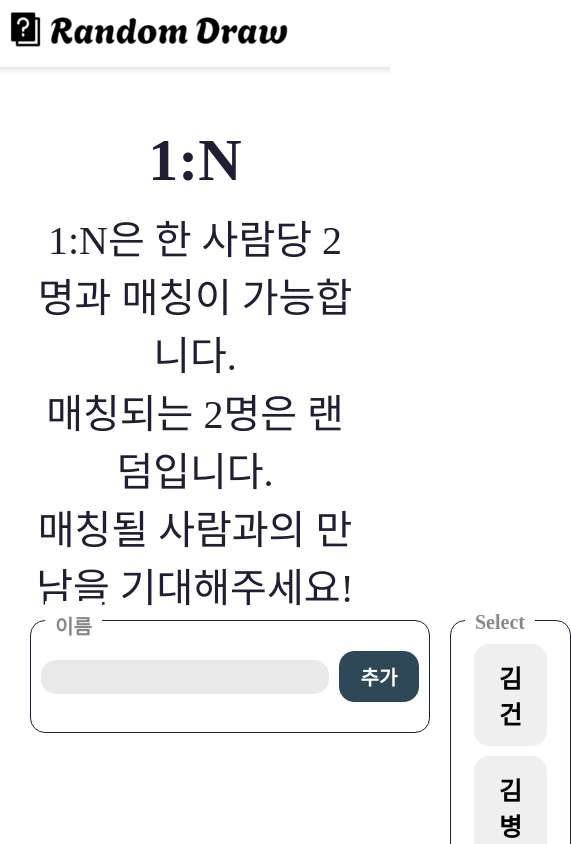
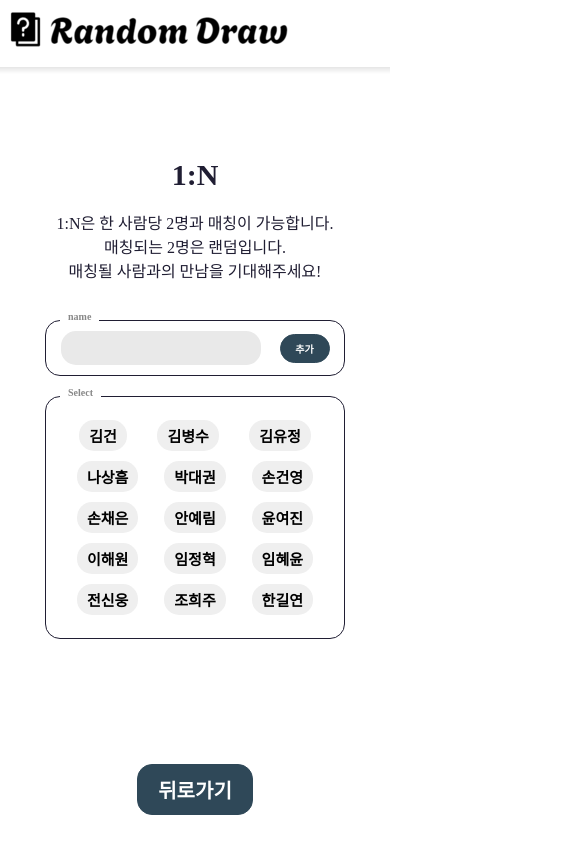
Before and after one commit to lienkooky/RandomDraw, a Next.js app: page /oneToMany in a window 390 px wide. Shown: the top 844 px of the page, 571 px wide, since content can reach past the window. Built offline with nearby package versions, Linux system fonts and the light colour scheme; a web font is replaced by a local one.

Commit message:
media query 하는 중..

```diff
--- a/assets/styles/index.scss
+++ b/assets/styles/index.scss
@@ -41,7 +41,6 @@
   > h1 {
     font-size: 100px;
   }
-
   > button {
     margin: 0 auto;
     margin-top: 100px;
@@ -397,3 +396,73 @@
   border-top: 1px solid #2f4858;
   height: 70px;
 }
+
+/* Modal */
+.modalContainer {
+  position: fixed;
+  top: 0;
+  left: 0;
+  width: 100%;
+  height: 100%;
+  background-color: rgba(0, 0, 0, 0.4);
+  display: flex;
+  justify-content: center;
+  align-items: center;
+}
+.modalWrap {
+  position: absolute;
+  width: 500px;
+  height: 400px;
+  padding: 40px;
+  text-align: center;
+  border-radius: 15px;
+  background-color: rgb(255, 255, 255);
+  box-shadow: 0 2px 3px 0 rgba(34, 36, 38, 0.15);
+  > span {
+    width: 100%;
+    position: absolute;
+    top: 10%;
+    left: 0;
+  }
+  > p {
+    width: 100%;
+    position: absolute;
+    top: 35%;
+    left: 0;
+  }
+  > button {
+    width: 100%;
+    position: absolute;
+    bottom: 0;
+    left: 0;
+    padding: 30px;
+    border: 1px solid #201e33;
+    border-radius: 0 0 15px 15px;
+    color: #201e33;
+    background-color: transparent;
+    font-size: 50px;
+    font-weight: bold;
+    cursor: pointer;
+    transition: all 0.4s;
+    &:hover {
+      background-color: #201e33;
+      color: #fff;
+    }
+  }
+}
+
+/* spinner */
+.spinner {
+  position: fixed;
+  top: 0;
+  left: 0;
+  z-index: 2;
+  width: 100%;
+  height: 100%;
+  display: flex;
+  flex-direction: column;
+  justify-content: center;
+  align-items: center;
+  background-color: #888;
+  gap: 18px;
+}
--- a/assets/styles/media.scss
+++ b/assets/styles/media.scss
@@ -1,13 +1,213 @@
 @media screen and (max-width: 390px) {
+  /* header */
   .header {
     padding: 10px;
   }
   .mainNav {
     display: none;
   }
-  .first-section {
+
+  /* home */
+  .home-first-section {
     > h1 {
-      font-size: 50px;
+      font-size: 40px;
+      margin-bottom: 15px;
+    }
+    > p {
+      font-size: 20px;
+    }
+    > button {
+      padding: 15px 45px;
+      font-size: 30px;
+    }
+  }
+
+  /* oneToMany */
+  .oneToMany-first-section {
+    display: flex;
+    flex-direction: column;
+    justify-content: center;
+    align-items: center;
+    font-size: 20px;
+    gap: 18px;
+    height: 200px;
+    > p {
+      font-size: 16px;
+    }
+  }
+  .oneToMany-second-section {
+    display: flex;
+    flex-direction: column;
+    justify-content: center;
+    align-items: center;
+  }
+  .oneToMany-add-name {
+    width: 300px;
+    margin: 0 auto;
+    display: flex;
+    justify-content: space-around;
+
+    > span {
+      font-size: 10px;
+      padding: 8px;
+      top: -18px;
+    }
+    > input {
+      min-width: 200px;
+      max-width: 200px;
+      margin: 0;
+    }
+    > button {
+      margin: 0;
+      min-width: 50px;
+      font-size: 10px;
+      padding: 6px 0;
+      color: #fff;
+      background-color: #2f4858;
+    }
+  }
+  .oneToMany-select-name {
+    width: 300px;
+    margin: 0 auto;
+    display: flex;
+    align-items: center;
+    justify-content: space-around;
+    > span {
+      font-size: 10px;
+      padding: 8px;
+      top: -18px;
+    }
+    > button {
+      padding: 5px 10px;
+      font-size: 15px;
+    }
+  }
+  .oneToMany-third-section {
+    width: 300px;
+    padding: 0;
+    margin: 0 auto;
+    > span {
+      font-size: 20px;
+    }
+  }
+  .oneToMany-cards-wrap {
+    width: 300px;
+    padding: 0;
+    margin: 0 auto;
+    display: flex;
+    flex-direction: column;
+  }
+  .oneToMany-card {
+    max-width: 300px;
+    min-width: 300px;
+  }
+  .oneToMany-card-first-article {
+    height: 50px;
+    > span {
+      width: 30px;
+      height: 30px;
+      font-size: 20px;
+    }
+    > p {
+      margin-top: 5px;
+      margin-left: 10px;
+      font-size: 25px;
+    }
+    .oneToMany-card-image {
+      width: 20px;
+      height: 20px;
+      border-radius: 5px;
+      > img {
+        width: 10px;
+        height: 10px;
+      }
+    }
+  }
+  .oneToMany-card-second-article {
+    height: 300px;
+  }
+  .oneToMany-card-third-article {
+    height: 50px;
+    > svg {
+      width: 20px;
+      height: 20px;
+    }
+  }
+  .oneToMany-fourth-section {
+    width: 300px;
+    padding: 0;
+    margin: 0 auto;
+    display: flex;
+    align-items: center;
+    gap: 10px;
+    > button {
+      padding: 10px 20px;
+      font-size: 20px;
+    }
+  }
+
+  /* Modal */
+  .modalWrap {
+    width: 250px;
+    height: 200px;
+    margin: 0 auto;
+    font-size: 20px;
+    > p {
+      top: 40%;
+    }
+    > button {
+      padding: 10px;
+      font-size: 20px;
+      background-color: #201e33;
+      color: #fff;
+    }
+  }
+
+  /* oneToManyResult */
+  .oneToMany-result-first-section {
+    > .oneToMany-result-first-title {
+      font-size: 30px;
+      margin: 0 auto;
+    }
+  }
+  .oneToMany-result-matching-result {
+    width: 300px;
+    margin: 0 auto;
+    padding: 20px 0;
+  }
+  .oneToMany-result-second-section {
+    width: 350px;
+    margin: 0 auto;
+    padding: 0;
+    > .oneToMany-result-matching-result {
+      width: 350px;
+      margin: 0 auto;
+      > span {
+        font-size: 15px;
+        padding: 8px;
+        top: -18px;
+      }
+    }
+  }
+  .oneToMany-result-cards-wrap {
+    width: 350px;
+    padding: 0;
+    margin: 0 auto;
+    display: flex;
+    flex-direction: column;
+  }
+  .oneToMany-result-card {
+    box-sizing: border-box;
+    max-width: 300px;
+    min-width: 300px;
+    margin: 0 auto;
+  }
+  .oneToMany-result-third-section {
+    width: 300px;
+    padding: 0;
+    margin: 0 auto;
+    > span {
+      font-size: 20px;
     }
   }
 }
--- a/components/modal/AlertModal.tsx
+++ b/components/modal/AlertModal.tsx
@@ -1,7 +1,6 @@
 'use client';
 
-import {ReactElement, useEffect} from 'react';
-import css from 'styled-jsx/css';
+import {ReactElement} from 'react';
 import {useRecoilState} from 'recoil';
 import {alertModalState} from 'data/AlertModal';
 
@@ -24,60 +23,6 @@ function AlertModal(): ReactElement {
         <p>{alertModal.content}</p>
         <button onClick={onClick}>{alertModal?.confirmLabel || '확인'}</button>
       </div>
-      <style jsx>{`
-        .modalContainer {
-          position: fixed;
-          top: 0;
-          left: 0;
-          width: 100%;
-          height: 100%;
-          background-color: rgba(0, 0, 0, 0.4);
-          display: flex;
-          justify-content: center;
-          align-items: center;
-        }
-        .modalWrap {
-          position: absolute;
-          width: 500px;
-          height: 400px;
-          padding: 40px;
-          text-align: center;
-          border-radius: 15px;
-          background-color: rgb(255, 255, 255);
-          box-shadow: 0 2px 3px 0 rgba(34, 36, 38, 0.15);
-          > span {
-            width: 100%;
-            position: absolute;
-            top: 10%;
-            left: 0;
-          }
-          > p {
-            width: 100%;
-            position: absolute;
-            top: 35%;
-            left: 0;
-          }
-          > button {
-            width: 100%;
-            position: absolute;
-            bottom: 0;
-            left: 0;
-            padding: 30px;
-            border: 1px solid #201e33;
-            border-radius: 0 0 15px 15px;
-            color: #201e33;
-            background-color: transparent;
-            font-size: 50px;
-            font-weight: bold;
-            cursor: pointer;
-            transition: all 0.4s;
-            &:hover {
-              background-color: #201e33;
-              color: #fff;
-            }
-          }
-        }
-      `}</style>
     </div>
   );
 }
--- a/components/spinner/Spinner.tsx
+++ b/components/spinner/Spinner.tsx
@@ -2,7 +2,6 @@
 
 import React from 'react';
 import Image from 'next/image';
-import css from 'styled-jsx/css';
 import {useRecoilValue} from 'recoil';
 import {loadingSpinnerState} from 'data/LoadingSpinner';
 import loadingSpinner from 'assets/images/loading_spinner.gif';
@@ -15,22 +14,6 @@ function Spinner() {
       <div className="spinner">
         <h3>잠시만 기다려주세요.</h3>
         <Image src={loadingSpinner} priority alt="spinner" />
-        <style jsx>{`
-          .spinner {
-            position: fixed;
-            top: 0;
-            left: 0;
-            z-index: 2;
-            width: 100%;
-            height: 100%;
-            display: flex;
-            flex-direction: column;
-            justify-content: center;
-            align-items: center;
-            background-color: #888;
-            gap: 18px;
-          }
-        `}</style>
       </div>
     );
   }
--- a/components/views/one-to-many/OneToMany.tsx
+++ b/components/views/one-to-many/OneToMany.tsx
@@ -155,7 +155,7 @@ function OneToMany({onBack, onConfirm}: IProps) {
       </section>
       <section className="oneToMany-second-section">
         <div className="oneToMany-add-name">
-          <span>이름</span>
+          <span>name</span>
           <input type="text" name="newInputName" value={addUser} onChange={onchangeWriteUserName} />
           <button onClick={onClickAddUserName}>추가</button>
         </div>
@@ -189,7 +189,7 @@ function OneToMany({onBack, onConfirm}: IProps) {
                 <img src={CommonImages.get('close')} alt="닫기" />
               </div>
             </article>
-            <article>
+            <article className="oneToMany-card-second-article">
               <Image
                 style={{objectFit: 'cover', width: '100%', height: '100%'}}
                 src={HaryboMain}
```
